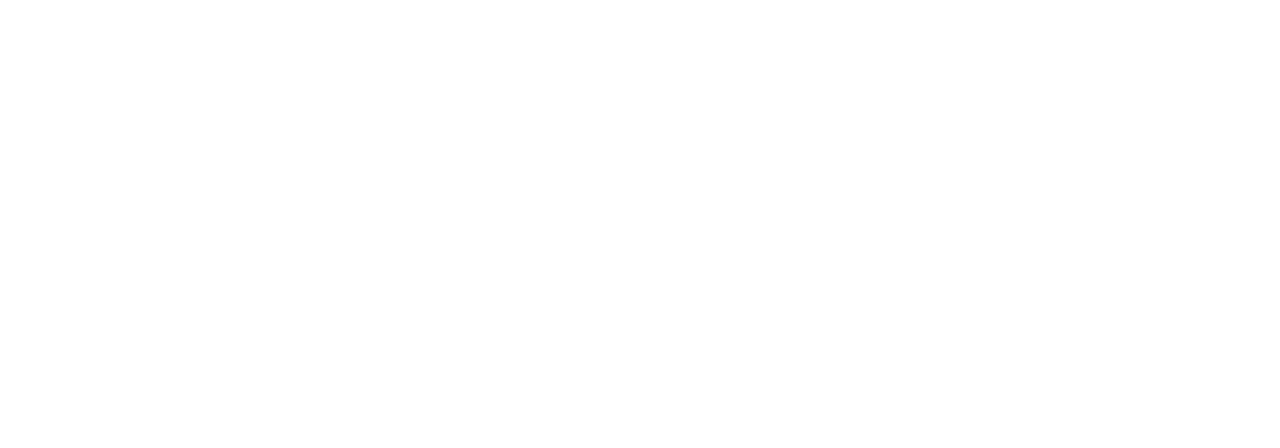
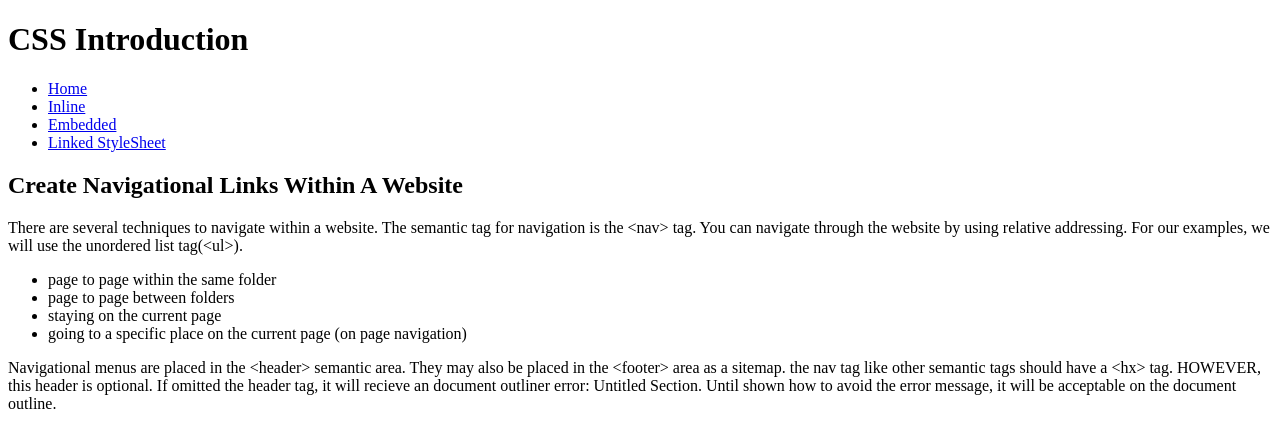
Before and after one commit to comp-1017/1017-sep-2022-a03-workbook-Zombienorman0, a plain HTML site: page css-intro-navigation/index.html in a window 1280 px wide. Drawn offline with Linux system fonts and the light colour scheme.

Commit message:
css + navigation to be continued

```diff
--- a/css-intro-navigation/index.html
+++ b/css-intro-navigation/index.html
@@ -1,17 +1,39 @@
 <!DOCTYPE html>
 <html lang="en-us">
     <head>
-        <title>on the page title tab</title>
+        <title>CSS Introduction</title>
         <meta charset="utf-8">
         <meta name="author" content="Zach Bylhouwer">
     </head>
     <body>
         <header>
-
-
+            <h1>CSS Introduction</h1>
+            <nav>
+                <ul>
+                    <li><a href="#">Home</a></li>
+                    <li><a href="index-inline.html">Inline</a></li>
+                    <li><a href="index-embedded.html">Embedded</a></li>
+                    <li><a href="css-preferred/index-link.html">Linked StyleSheet</a></li>
+                </ul>
+            </nav>
         </header>
         <main>
-
+            <section>
+                <h2>Create Navigational Links Within A Website</h2>
+                <p>There are several techniques to navigate within a website. The semantic tag for navigation is the &lt;nav&gt; tag. You can navigate through the
+                     website by using relative addressing. For our examples, we will use the unordered list tag(&lt;ul&gt;).
+                </p>
+                <ul>
+                    <li>page to page within the same folder</li>
+                    <li>page to page between folders</li>
+                    <li>staying on the current page</li>
+                    <li>going to a specific place on the current page (on page navigation)</li>
+                </ul>
+                <p>Navigational menus are placed in the &lt;header&gt; semantic area. They may also be placed in the &lt;footer&gt; area as a sitemap. the nav tag like other semantic
+                    tags should have a &lt;hx&gt; tag. HOWEVER, this header is optional. If omitted the header tag, it will recieve an document outliner error: Untitled Section.
+                    Until shown how to avoid the error message, it will be acceptable on the document outline.
+                </p>
+            </section>
         </main>
         <footer>
 
```
Also changed, not shown: css-intro-navigation/css-preferred/index-link.html (added, +29 -0 lines), css-intro-navigation/index-embedded.html (added, +29 -0 lines), css-intro-navigation/index-inline.html (added, +29 -0 lines).
